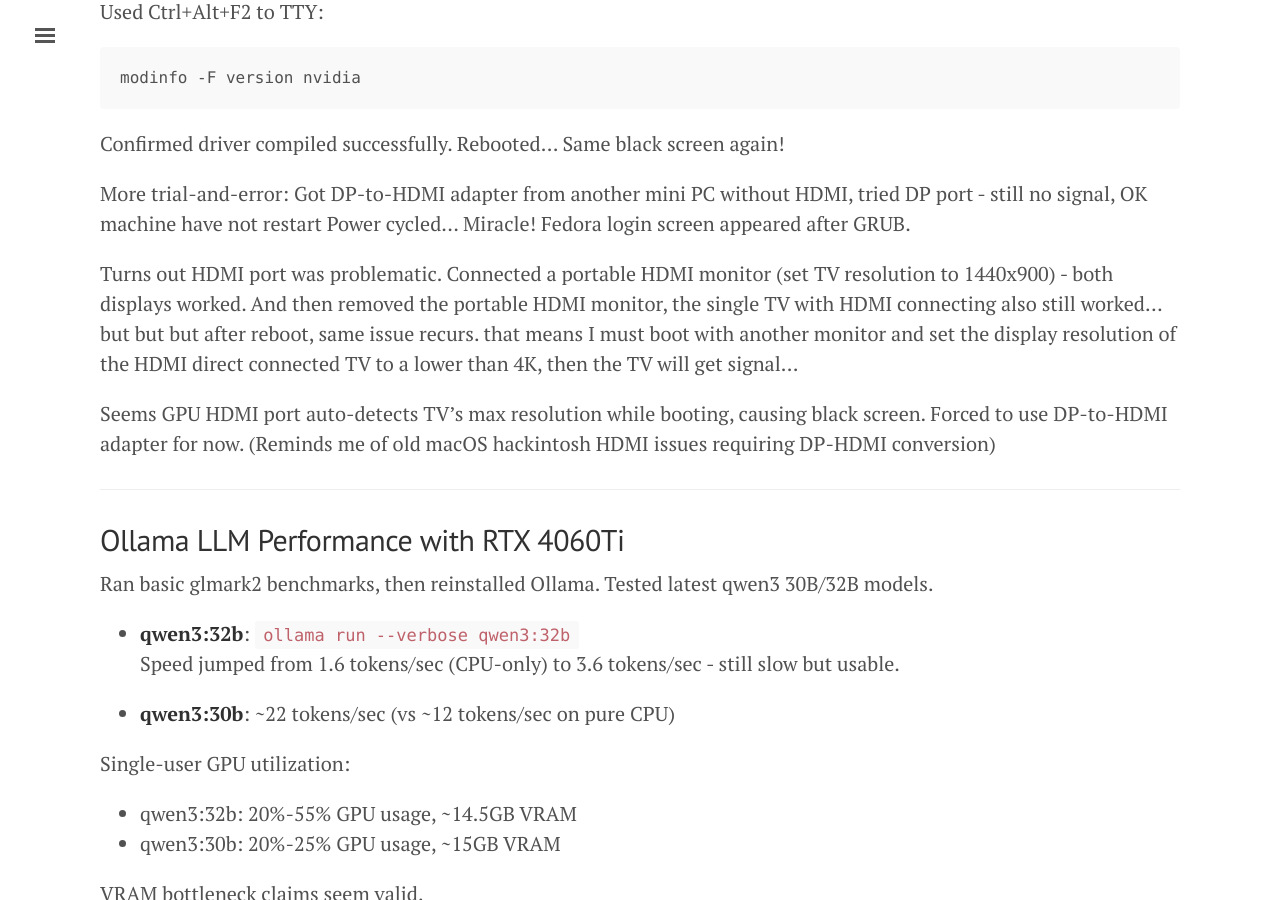
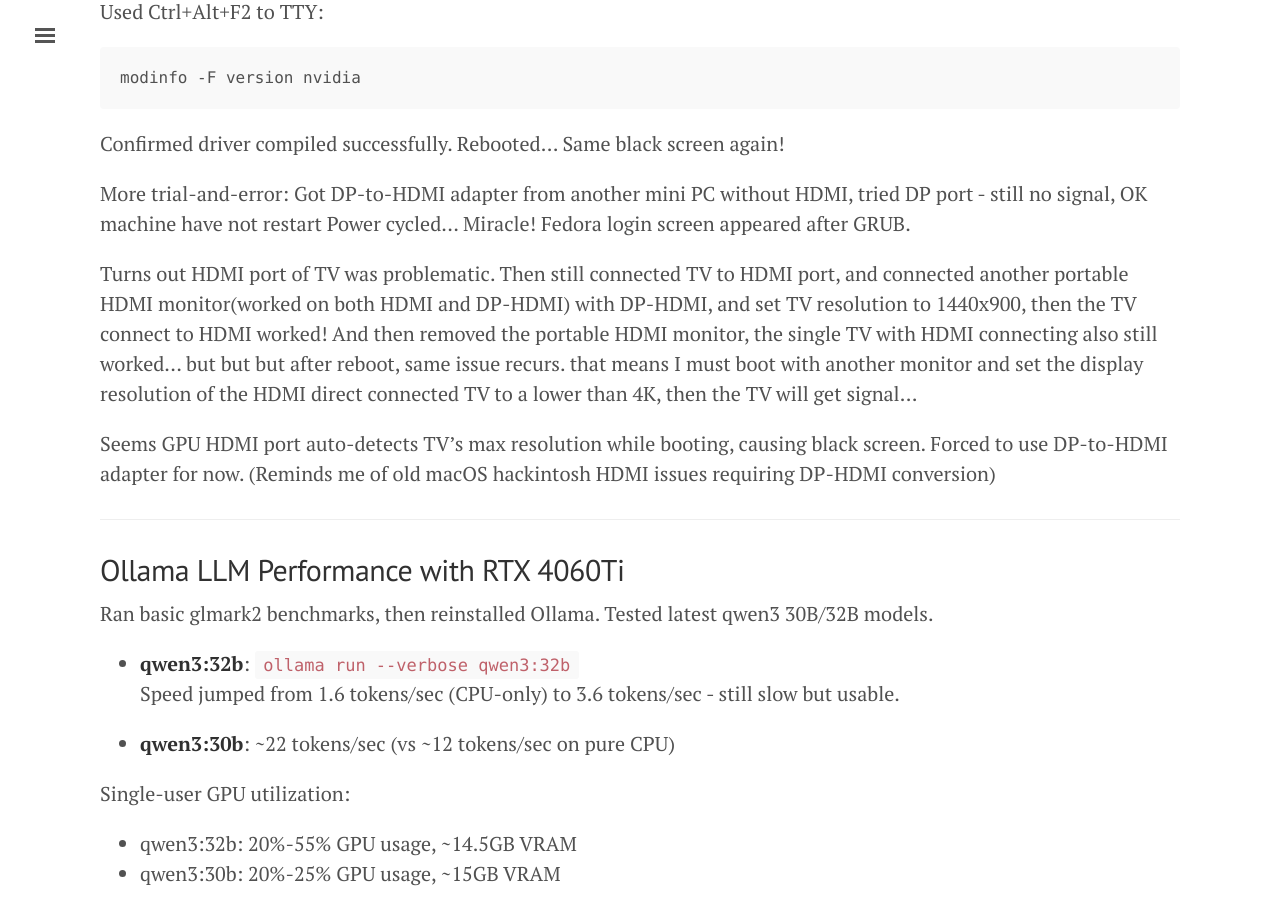
Before and after one commit to tcler/tcler.github.io, a Jekyll site: the page built from _posts/2025-05-30-my-first-graphics-card.md, in a window 1280 px wide and 900 px high, scrolled down 979 px. Built offline with Jekyll 4.4.1, drawn with Linux system fonts in a browser that asks for light colours.

Commit message:
Update 2025-05-30-my-first-graphics-card.md

```diff
--- a/_posts/2025-05-30-my-first-graphics-card.md
+++ b/_posts/2025-05-30-my-first-graphics-card.md
@@ -37,8 +37,8 @@
 More trial-and-error: Got DP-to-HDMI adapter from another mini PC without HDMI, tried DP port - still no signal, OK machine have not restart
 Power cycled... Miracle! Fedora login screen appeared after GRUB.
 
-Turns out HDMI port was problematic. Connected a portable HDMI monitor (set TV
-resolution to 1440x900) - both displays worked. And then removed the portable HDMI monitor,
+Turns out HDMI port of TV was problematic. Then still connected TV to HDMI port, and connected another portable HDMI monitor(worked on both HDMI and DP-HDMI) with DP-HDMI, and set TV
+resolution to 1440x900, then the TV connect to HDMI worked! And then removed the portable HDMI monitor,
 the single TV with HDMI connecting also still worked... but but but after
 reboot, same issue recurs.  that means I must boot with another monitor and set the display resolution of the HDMI direct connected TV to a lower than 4K, then the TV will get signal...
 
```
